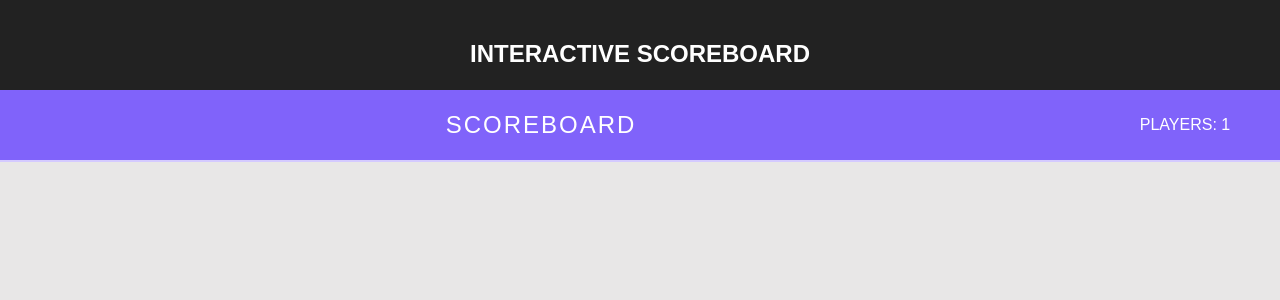
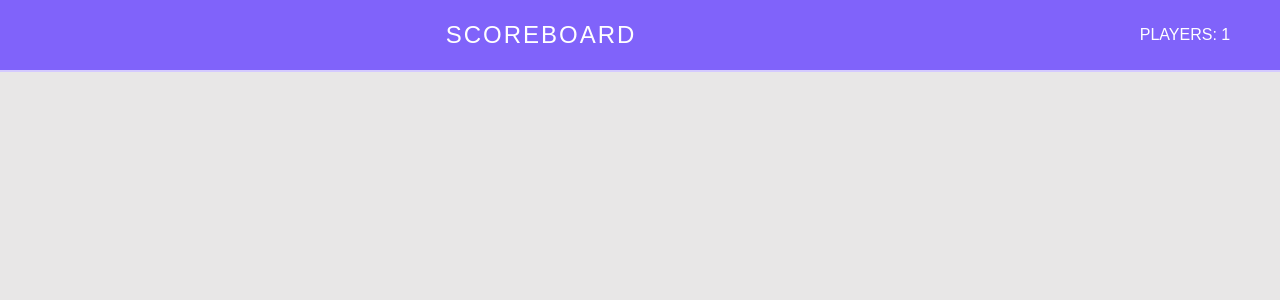
Before and after one commit to singhp1992/score, a React (Create React App) app: page / in a window 1280 px wide. Shown: the top 300 px of the page. Built offline with nearby package versions, Linux system fonts and the light colour scheme.

Commit message:
removed older header

```diff
--- a/src/App.js
+++ b/src/App.js
@@ -7,9 +7,6 @@ class App extends Component {
   render() {
     return (
       <div className="App root">
-        <div className="App-header">
-          <h2>Interactive Scoreboard</h2>
-        </div>
         <Header />
       </div>
     );
```
